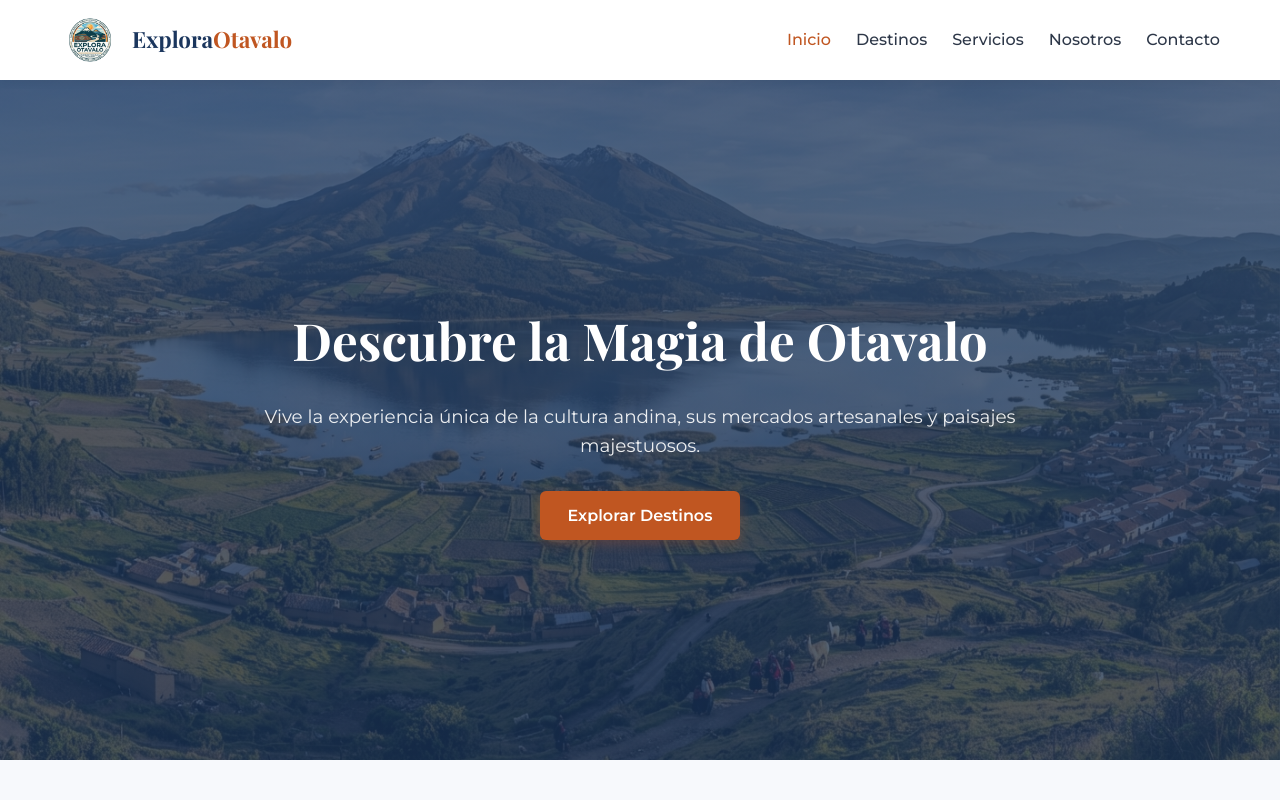
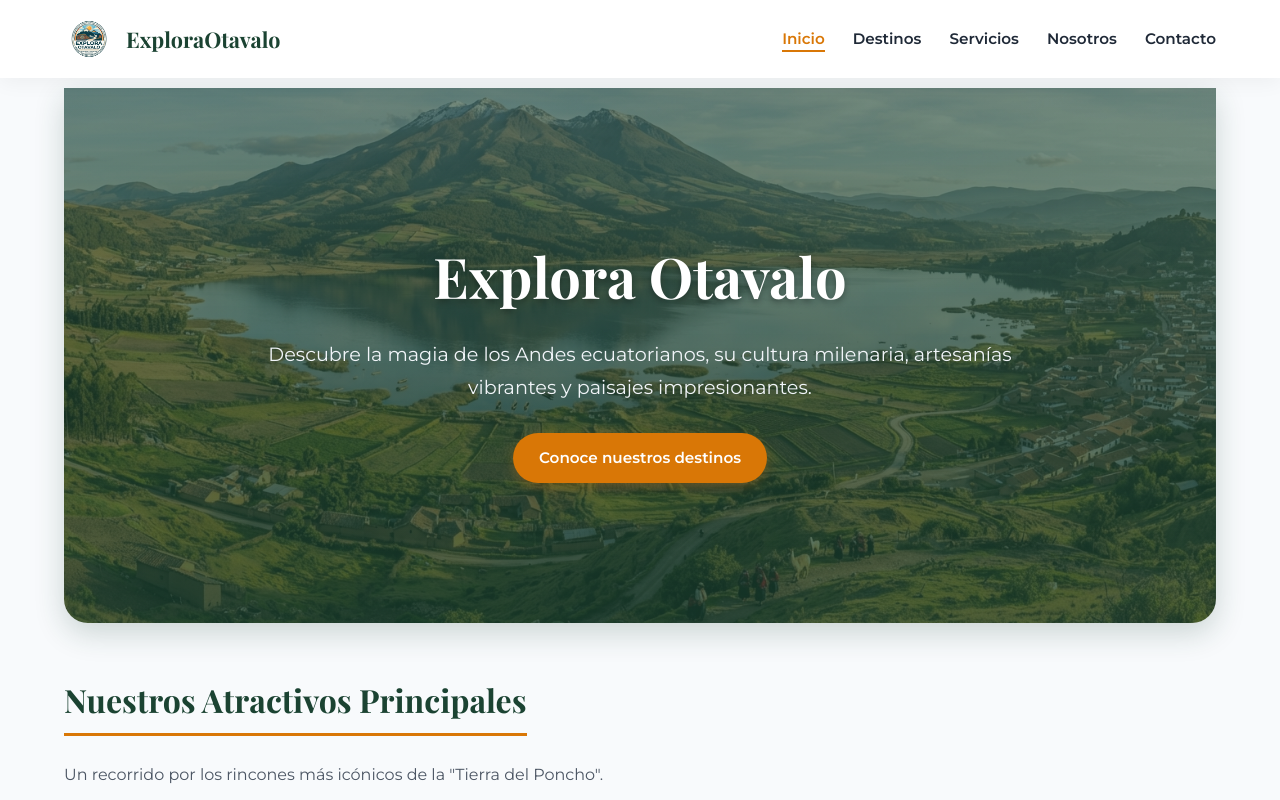
Before and after one commit to mgilcesn-wq/explora-otavalo, a plain HTML site: page index.html in a window 1280 px wide. Shown: the top 800 px of the page. Drawn offline with nearby package versions, Linux system fonts and the light colour scheme.

Commit message:
Actualizar CSS con imagen hero desde carpeta images

```diff
--- a/css/styles.css
+++ b/css/styles.css
@@ -1,222 +1,325 @@
-/* ==========================================
-   VARIABLES Y CONFIGURACIÓN GLOBAL
-   ================================---------- */
+/* ====================================================================
+   1. VARIABLES Y CONFIGURACIÓN GLOBAL (:ROOT)
+   ==================================================================== */
 :root {
-    --primary: #1b365d;        /* Azul profundo andino */
-    --secondary: #c05621;      /* Tono tierra / terracota */
-    --accent: #2b6cb0;         /* Azul claro complementario */
-    --success: #2f855a;        /* Verde natural */
-    --bg-light: #f7f9fc;       /* Gris muy claro elegante */
-    --text-dark: #2d3748;      /* Texto principal oscuro */
-    --text-light: #718096;     /* Texto secundario */
+    --primary-color: #1b4332;      /* Verde profundo andino */
+    --secondary-color: #d97706;    /* Naranja cálido artesanal */
+    --accent-color: #b45309;       /* Tono acentuado para contrastes */
+    --dark-color: #1f2937;         /* Texto principal de alta legibilidad */
+    --light-color: #f8fafc;        /* Fondo claro general suave */
     --white: #ffffff;
-    --shadow: 0 10px 25px rgba(0, 0, 0, 0.08);
-    --transition: all 0.3s ease;
+    --transition: all 0.35s cubic-bezier(0.4, 0, 0.2, 1);
+    --font-heading: 'Playfair Display', serif;
+    --font-body: 'Montserrat', sans-serif;
 }
 
-*, *::before, *::after {
-    box-sizing: border-box;
+/* Reset universal limpio */
+* {
     margin: 0;
     padding: 0;
+    box-sizing: border-box;
+}
+
+html {
+    scroll-behavior: smooth;
 }
 
 body {
-    font-family: 'Montserrat', sans-serif;
-    color: var(--text-dark);
-    background-color: var(--bg-light);
-    line-height: 1.6;
+    font-family: var(--font-body);
+    background-color: var(--light-color);
+    color: var(--dark-color);
+    line-height: 1.7;
+    overflow-x: hidden;
 }
 
-h1, h2, h3, h4, h5, h6 {
-    font-family: 'Playfair Display', serif;
-    color: var(--primary);
-    font-weight: 700;
-}
-
-ul {
-    list-style: none;
-}
-
-a {
-    text-decoration: none;
-    color: inherit;
-    transition: var(--transition);
-}
-
-img {
-    max-width: 100%;
-    height: auto;
-    display: block;
-}
-
-.container {
-    width: 100%;
-    max-width: 1200px;
-    margin: 0 auto;
-    padding: 0 20px;
-}
-
-.section-padding {
-    padding: 80px 0;
-}
-
-.text-center {
-    text-align: center;
-}
-
-/* ==========================================
-   HEADER Y NAVEGACIÓN
-   ================================---------- */
-.site-header {
-    background-color: var(--white);
-    box-shadow: 0 2px 10px rgba(0,0,0,0.05);
+/* ====================================================================
+   2. ENCABEZADO Y BARRA DE NAVEGACIÓN ELEGANTE (STICKY)
+   ==================================================================== */
+header {
+    background-color: rgba(255, 255, 255, 0.95);
+    backdrop-filter: blur(8px);
+    box-shadow: 0 4px 20px rgba(0, 0, 0, 0.05);
     position: sticky;
     top: 0;
     z-index: 1000;
 }
 
 .header-container {
+    max-width: 1200px;
+    margin: 0 auto;
+    padding: 14px 24px;
     display: flex;
     justify-content: space-between;
     align-items: center;
-    height: 80px;
 }
 
 .logo-container {
     display: flex;
     align-items: center;
     gap: 12px;
+    text-decoration: none;
 }
 
 .logo-img {
-    width: 60px; /* Cambia este valor si lo quieres más grande o más pequeño (ej. 65px) */
-    height: 60px;
+    width: 50px;
+    height: 50px;
     object-fit: contain;
+    transition: var(--transition);
+}
+
+.logo-img:hover {
+    transform: rotate(-5deg) scale(1.05);
 }
 
 .logo-text {
-    font-family: 'Playfair Display', serif;
-    font-size: 1.4rem;
-    color: var(--primary);
+    font-family: var(--font-heading);
+    font-size: 1.35rem;
+    color: var(--primary-color);
+    font-weight: 700;
 }
 
-.logo-text strong {
-    color: var(--secondary);
+nav ul {
+    list-style: none;
+    display: flex;
+    gap: 28px;
+    align-items: center;
 }
 
-.nav-list {
-    display: flex;
-    align-items: center;
-    gap: 25px;
+nav a {
+    text-decoration: none;
+    color: var(--dark-color);
+    font-weight: 600;
+    font-size: 0.95rem;
+    position: relative;
+    transition: var(--transition);
 }
 
-.nav-link {
-    font-weight: 500;
-    color: var(--text-dark);
-    position: relative;
-    padding: 5px 0;
+/* Efecto de línea animada moderna en el menú */
+nav a::after {
+    content: '';
+    position: absolute;
+    width: 0;
+    height: 2px;
+    bottom: -4px;
+    left: 0;
+    background-color: var(--secondary-color);
+    transition: var(--transition);
 }
 
-.nav-link:hover, .nav-link.active {
-    color: var(--secondary);
+nav a:hover::after,
+nav a.active::after {
+    width: 100%;
 }
 
-/* ==========================================
-   HERO SECTION
-   ================================---------- */
-.hero {
-    position: relative;
-    background: linear-gradient(rgba(27, 54, 93, 0.75), rgba(27, 54, 93, 0.75)), url('../images/hero.webp') no-repeat center center/cover;
-    min-height: 85vh;
-    display: flex;
-    align-items: center;
+nav a:hover,
+nav a.active {
+    color: var(--secondary-color);
+}
+
+/* ====================================================================
+   3. SECCIÓN HERO (IMAGEN PRINCIPAL GRANDE Y ÉPICA)
+   ==================================================================== */
+.hero-section {
+    /* Degradado oscuro semi-transparente sobre la imagen para resaltar el texto */
+    background: linear-gradient(rgba(27, 67, 50, 0.6), rgba(27, 67, 50, 0.75)),
+                url('../images/hero.webp') center/cover no-repeat;
     color: var(--white);
     text-align: center;
+    padding: 140px 20px;
+    border-radius: 0 0 24px 24px;
+    margin-bottom: 50px;
+    box-shadow: 0 10px 30px rgba(27, 67, 50, 0.2);
+    display: flex;
+    justify-content: center;
+    align-items: center;
+    min-height: 50vh;
 }
 
 .hero-content {
-    position: relative;
-    z-index: 2;
     max-width: 800px;
-    margin: 0 auto;
-    padding: 0 20px;
+    animation: fadeInDown 0.8s ease-out;
 }
 
-.hero h1 {
-    font-size: 3.2rem;
+.hero-section h1 {
+    font-size: 3.5rem;
     color: var(--white);
-    margin-bottom: 20px;
+    margin-bottom: 15px;
+    text-shadow: 0 3px 6px rgba(0,0,0,0.3);
+    font-weight: 800;
 }
 
-.hero p {
-    font-size: 1.15rem;
-    margin-bottom: 30px;
-    opacity: 0.9;
+.hero-section p {
+    font-size: 1.2rem;
+    margin: 0 auto 30px auto;
+    color: #f1f5f9;
+    font-weight: 400;
 }
 
-/* ==========================================
-   BOTONES
-   ================================---------- */
-.btn {
+/* Animación de entrada suave */
+@keyframes fadeInDown {
+    from {
+        opacity: 0;
+        transform: translateY(-20px);
+    }
+    to {
+        opacity: 1;
+        transform: translateY(0);
+    }
+}
+
+/* ====================================================================
+   4. CONTENIDO PRINCIPAL, TARJETAS Y BOTONES
+   ==================================================================== */
+main {
+    max-width: 1200px;
+    margin: 0 auto;
+    padding: 10px 24px 40px 24px;
+    min-height: 65vh;
+}
+
+h1, h2, h3 {
+    font-family: var(--font-heading);
+    color: var(--primary-color);
+    margin-bottom: 16px;
+}
+
+h2 {
+    font-size: 2rem;
+    border-bottom: 3px solid var(--secondary-color);
     display: inline-block;
-    padding: 12px 28px;
-    border-radius: 6px;
-    font-weight: 600;
-    text-align: center;
-    cursor: pointer;
+    padding-bottom: 5px;
+    margin-bottom: 25px;
+}
+
+p {
+    margin-bottom: 16px;
+    color: #4b5563;
+}
+
+/* Grid de tarjetas moderno y responsivo */
+.cards-grid {
+    display: grid;
+    grid-template-columns: repeat(auto-fit, minmax(280px, 1fr));
+    gap: 25px;
+    margin-top: 25px;
+}
+
+.card {
+    background: var(--white);
+    border-radius: 12px;
+    overflow: hidden;
+    box-shadow: 0 6px 18px rgba(0, 0, 0, 0.06);
+    transition: var(--transition);
+    border: 1px solid #e5e7eb;
+}
+
+.card:hover {
+    transform: translateY(-8px);
+    box-shadow: 0 14px 28px rgba(0, 0, 0, 0.12);
+}
+
+.card img {
+    width: 100%;
+    height: 200px;
+    object-fit: cover;
     transition: var(--transition);
 }
 
+.card:hover img {
+    transform: scale(1.04);
+}
+
+.card-content {
+    padding: 20px;
+}
+
+.card-content h3 {
+    font-size: 1.3rem;
+    margin-bottom: 10px;
+}
+
+/* Botones interactivos profesionales */
 .btn-primary {
-    background-color: var(--secondary);
+    display: inline-block;
+    background-color: var(--secondary-color);
     color: var(--white);
-    box-shadow: 0 4px 12px rgba(192, 86, 33, 0.3);
+    padding: 12px 26px;
+    border-radius: 30px;
+    text-decoration: none;
+    font-weight: 600;
+    font-size: 0.95rem;
+    box-shadow: 0 4px 12px rgba(217, 119, 6, 0.3);
+    transition: var(--transition);
+    border: none;
+    cursor: pointer;
 }
 
 .btn-primary:hover {
-    background-color: #9c4217;
+    background-color: var(--accent-color);
     transform: translateY(-2px);
+    box-shadow: 0 6px 16px rgba(217, 119, 6, 0.4);
 }
 
-/* ==========================================
-   GRIDS Y TARJETAS
-   ================================---------- */
-.cards-grid, .destinations-grid, .services-grid {
-    display: grid;
-    grid-template-columns: repeat(auto-fit, minmax(320px, 1fr));
-    gap: 30px;
+/* ====================================================================
+   5. PIE DE PÁGINA (FOOTER)
+   ==================================================================== */
+footer {
+    background-color: var(--dark-color);
+    color: var(--white);
+    text-align: center;
+    padding: 35px 20px;
+    margin-top: 60px;
+    border-top: 4px solid var(--secondary-color);
 }
 
-.card, .destination-card, .service-card {
-    background-color: var(--white);
-    border-radius: 12px;
-    overflow: hidden;
-    box-shadow: var(--shadow);
-    transition: var(--transition);
+footer p {
+    color: #9ca3af;
+    font-size: 0.95rem;
 }
 
-.card:hover, .destination-card:hover, .service-card:hover {
-    transform: translateY(-8px);
+/* ====================================================================
+   6. MEDIA QUERIES / DISEÑO RESPONSIVO PERFECTO (MÓVILES)
+   ==================================================================== */
+@media (max-width: 768px) {
+    .header-container {
+        flex-direction: column;
+        gap: 14px;
+        padding: 12px 15px;
     }
 
-.card-body, .card-content, .service-body {
-    padding: 25px;
+    nav ul {
+        flex-wrap: wrap;
+        justify-content: center;
+        gap: 12px 18px;
     }
 
-/* ==========================================
-   FOOTER
-   ================================---------- */
-.site-footer {
-    background-color: var(--primary);
-    color: var(--white);
-    padding: 60px 0 20px 0;
-    text-align: center;
+    nav a {
+        font-size: 0.9rem;
     }
 
-.footer-bottom {
-    border-top: 1px solid rgba(255,255,255,0.1);
-    margin-top: 30px;
-    padding-top: 20px;
-    opacity: 0.7;
-    font-size: 0.9rem;
+    .hero-section {
+        padding: 70px 15px;
+        border-radius: 0 0 16px 16px;
+        min-height: 40vh;
     }
+
+    .hero-section h1 {
+        font-size: 2.3rem;
+    }
+
+    .hero-section p {
+        font-size: 1.05rem;
+    }
+
+    main {
+        padding: 10px 16px 30px 16px;
+    }
+
+    h2 {
+        font-size: 1.5rem;
+    }
+
+    .cards-grid {
+        grid-template-columns: 1fr;
+    }
+}
--- a/index.html
+++ b/index.html
@@ -28,14 +28,16 @@
     </header>
 
     <main>
-        <section class="hero">
-            <div class="hero-content">
-                <h1>Descubre la Magia de Otavalo</h1>
-                <p>Vive la experiencia única de la cultura andina, sus mercados artesanales y paisajes majestuosos.</p>
-                <a href="destinos.html" class="btn btn-primary">Explorar Destinos</a>
-            </div>
-        </section>
-
+<!-- ==============================
+         SECCIÓN HERO (IMAGEN PRINCIPAL)
+         ============================== -->
+    <section class="hero-section">
+        <div class="hero-content">
+            <h1>Explora Otavalo</h1>
+            <p>Descubre la magia de los Andes ecuatorianos, su cultura milenaria, artesanías vibrantes y paisajes impresionantes.</p>
+            <a href="destinos.html" class="btn-primary">Conoce nuestros destinos</a>
+        </div>
+    </section>
         <section class="section-padding container">
             <div class="text-center" style="margin-bottom: 50px;">
                 <h2>Nuestros Atractivos Principales</h2>
```
Lines whose indentation alone changed are shown as unchanged.
